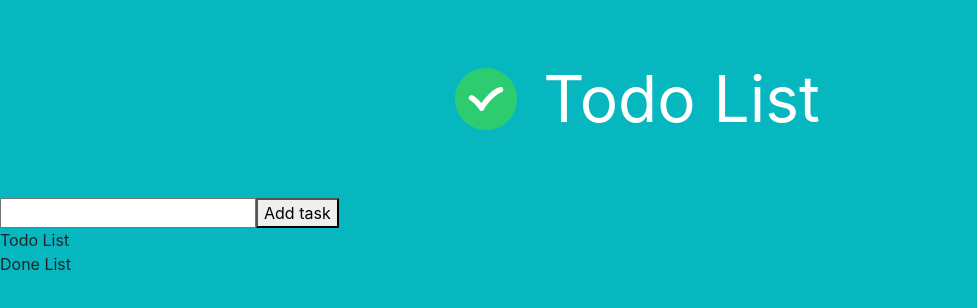
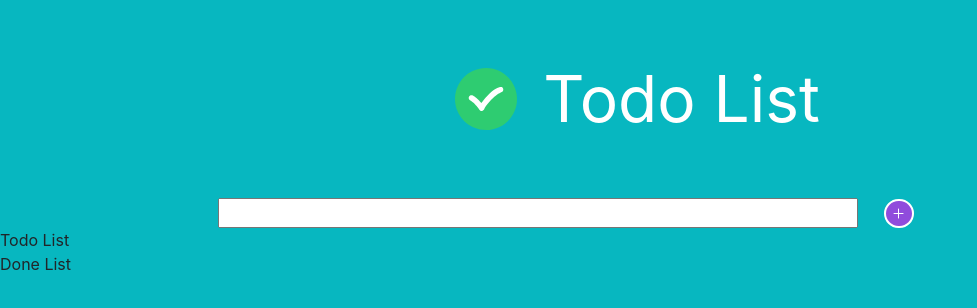
Before and after one commit to GreenNeptune/Todo-list, a React (Create React App) app: page / in a window 1280 px wide. Shown: the top 308 px of the page, without its empty margins (0-977 px from the left). Built offline with nearby package versions, Linux system fonts and the light colour scheme.

Commit message:
setting add item layout

```diff
--- a/src/component/AddItem/AddItem.jsx
+++ b/src/component/AddItem/AddItem.jsx
@@ -1,4 +1,5 @@
 import React, { Component } from 'react';
+import "./addItem.css"
 class AddItem extends Component {
     constructor() {
         super();
@@ -22,9 +23,16 @@ class AddItem extends Component {
     }
     render() {
         return (
-            <div>
-                <input type="text" onChange={this.handleChange} />
-                <button onClick={this.handleSubmit}>Add task</button>
+            <div className="row add-item">
+                <div className="d-flex align-items-center col-8 offset-2">
+                    <div>
+                        <input className="add-item-input" type="text" onChange={this.handleChange} />
+                    </div>
+                    <div className="add-item-logo-container" onClick={this.handleSubmit}>
+                        <div className="add-item-logo"></div>
+                    </div>
+                </div>
+
             </div>
         )
     };
--- a/src/component/AddItem/addItem.css
+++ b/src/component/AddItem/addItem.css
@@ -0,0 +1,26 @@
+.add-item-input {
+    width: 50vw;
+}
+
+.add-item-logo-container {
+    width: 2vw;
+    height: 2vw;
+    margin-left: 2vw;
+    padding: 1vw;
+    background-color: #904cdc;
+    border: 0.2vw solid white;
+    border-radius: 50%;
+
+}
+
+.add-item-logo {
+    position: relative;
+    bottom: 0.5vw;
+    right: 0.5vw;
+    width: 1vw;
+    height: 1vw;
+    background-image: url("../../img/activities_svg/white-plus-sign.png");
+    background-size: contain;
+    background-position: center;
+    background-repeat: no-repeat;
+}
```
Also changed, not shown: src/img/activities_svg/white-plus-sign.png (added), src/img/addItem/add-item-logo.svg (added).
